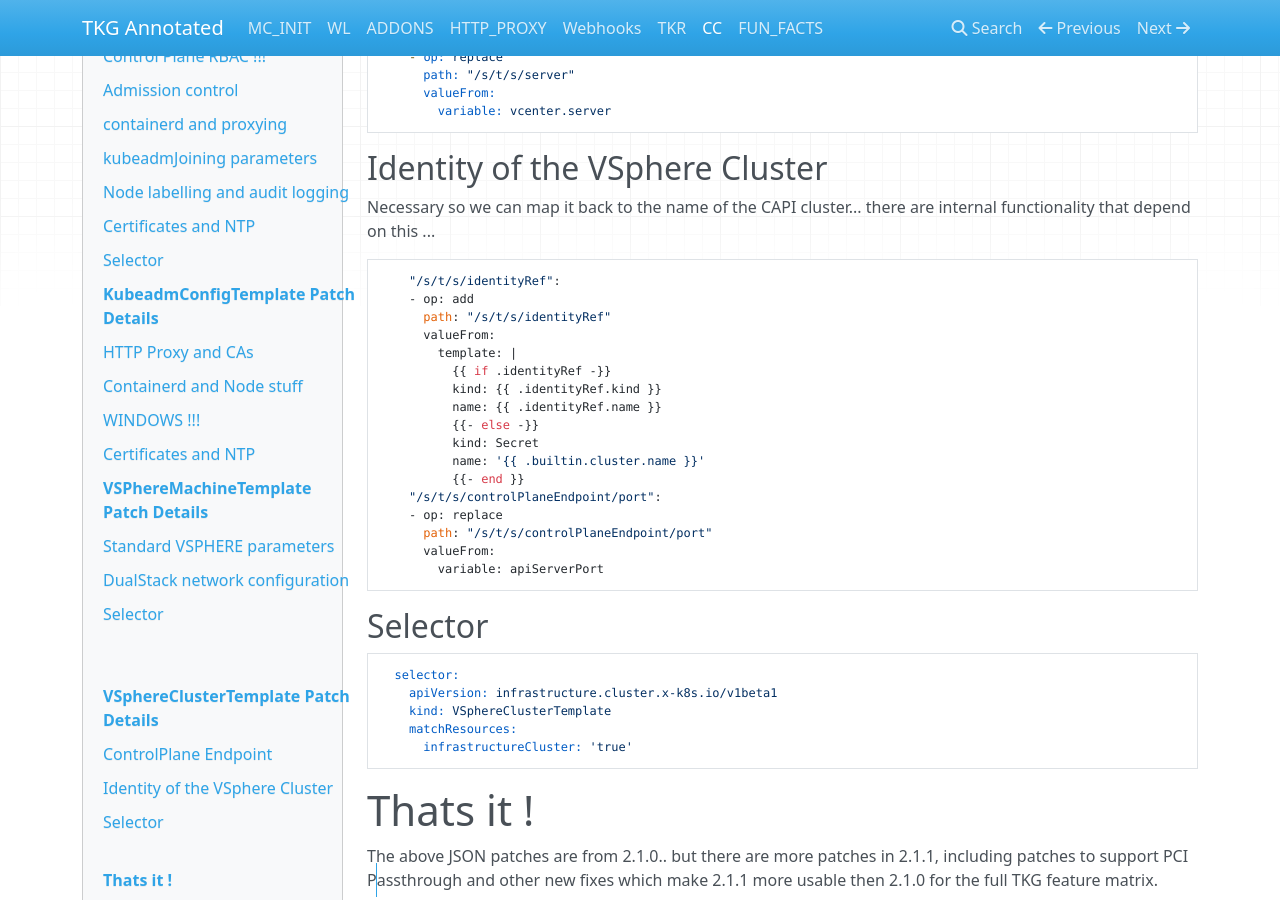
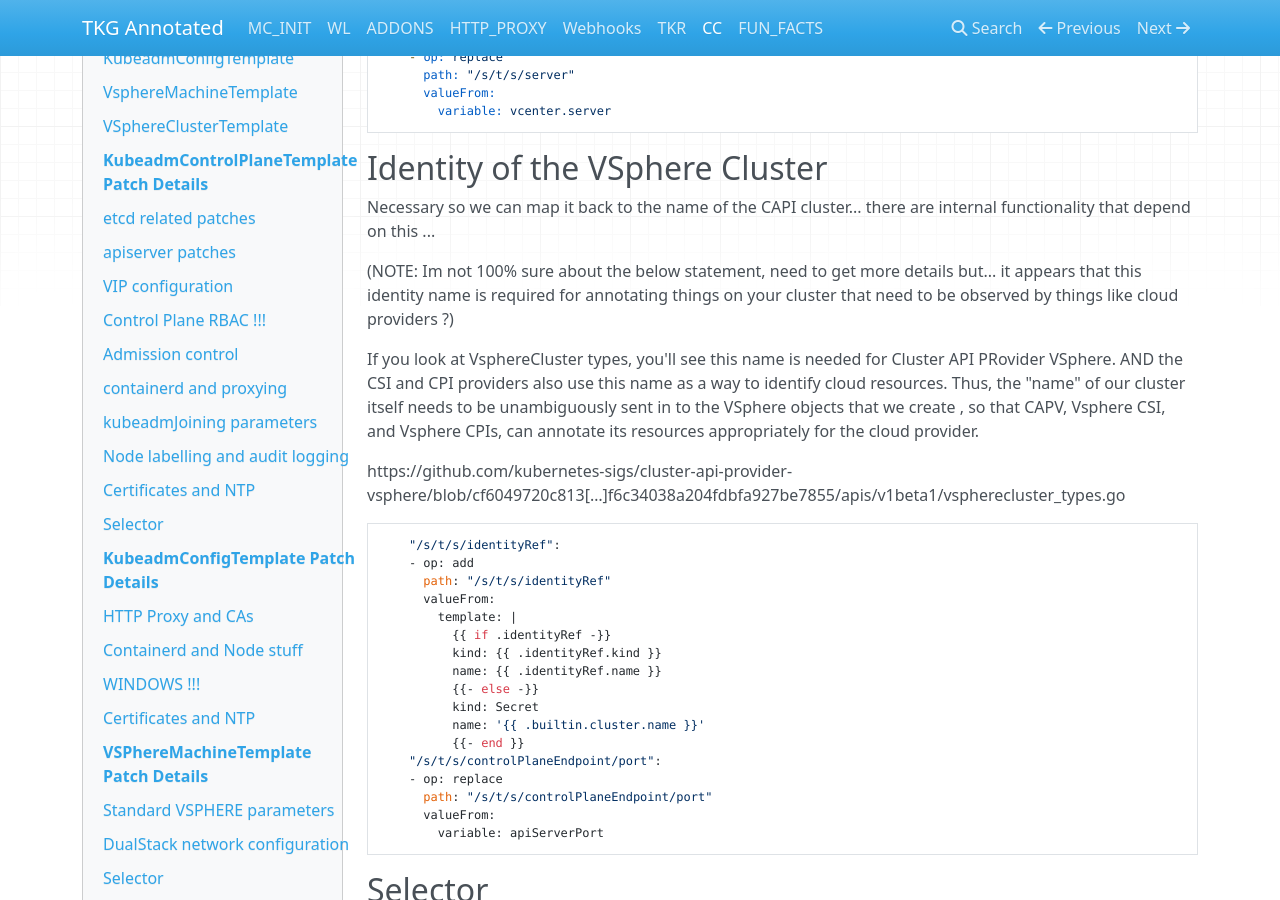
Before and after one commit to jayunit100/tanzu-install-annotated, an MkDocs documentation site: the page built from docs/z5-cc.md, in a window 1280 px wide and 900 px high, scrolled down 30476 px. Built offline with MkDocs 1.6.1, drawn with Linux system fonts in a browser that asks for light colours; nearby versions of some CDN libraries.

Commit message:
Update z5-cc.md

````diff
--- a/docs/z5-cc.md
+++ b/docs/z5-cc.md
@@ -1670,6 +1670,17 @@ VSphereClusterTemplate:
 
 Necessary so we can map it back to the name of the CAPI cluster... there are internal functionality that depend on this ...
 
+
+(NOTE: Im not 100% sure about the below statement, need to get more details but... it appears that this identity name is required for
+annotating things on your cluster that need to be observed by things like cloud providers ?)
+
+If you look at VsphereCluster types, you'll see this name is needed for Cluster API PRovider VSphere.  AND the CSI and CPI providers
+also use this name as a way to identify cloud resources.  Thus, the "name" of our cluster itself needs to be unambiguously sent
+in to the VSphere objects that we create , so that CAPV, Vsphere CSI, and Vsphere CPIs,  can annotate its resources appropriately for the cloud provider.
+
+https://github.com/kubernetes-sigs/cluster-api-provider-vsphere/blob/cf6049720c813[…]f6c34038a204fdbfa927be7855/apis/v1beta1/vspherecluster_types.go
+
+
 ```
     "/s/t/s/identityRef":
     - op: add
````
